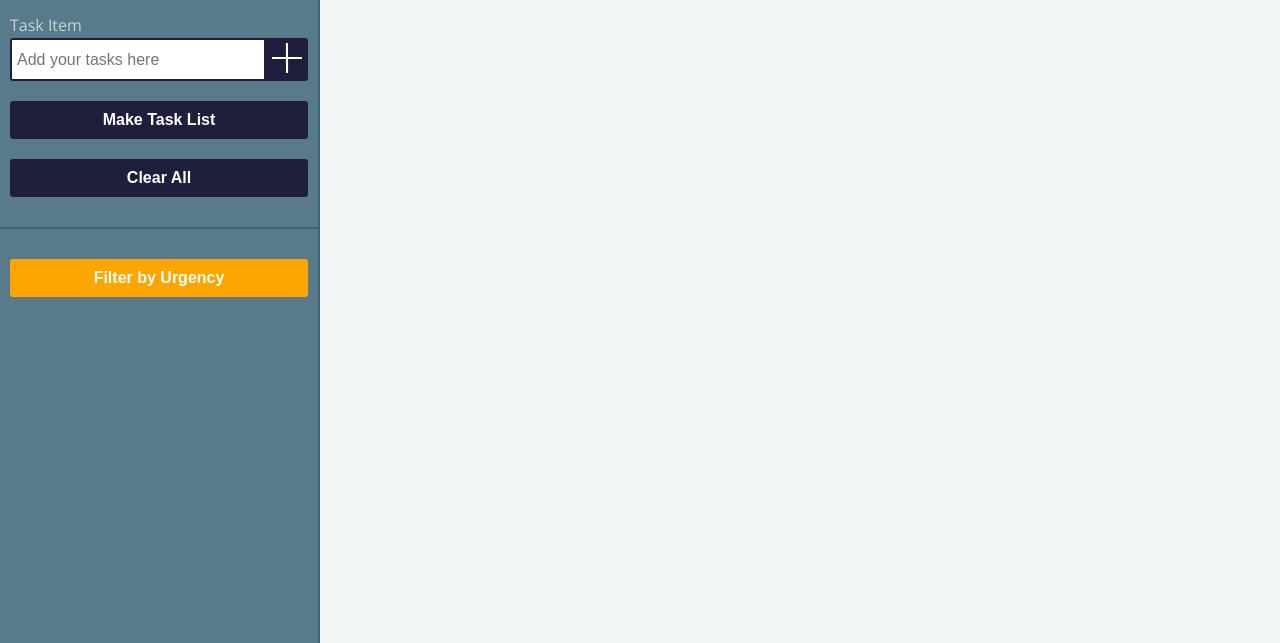
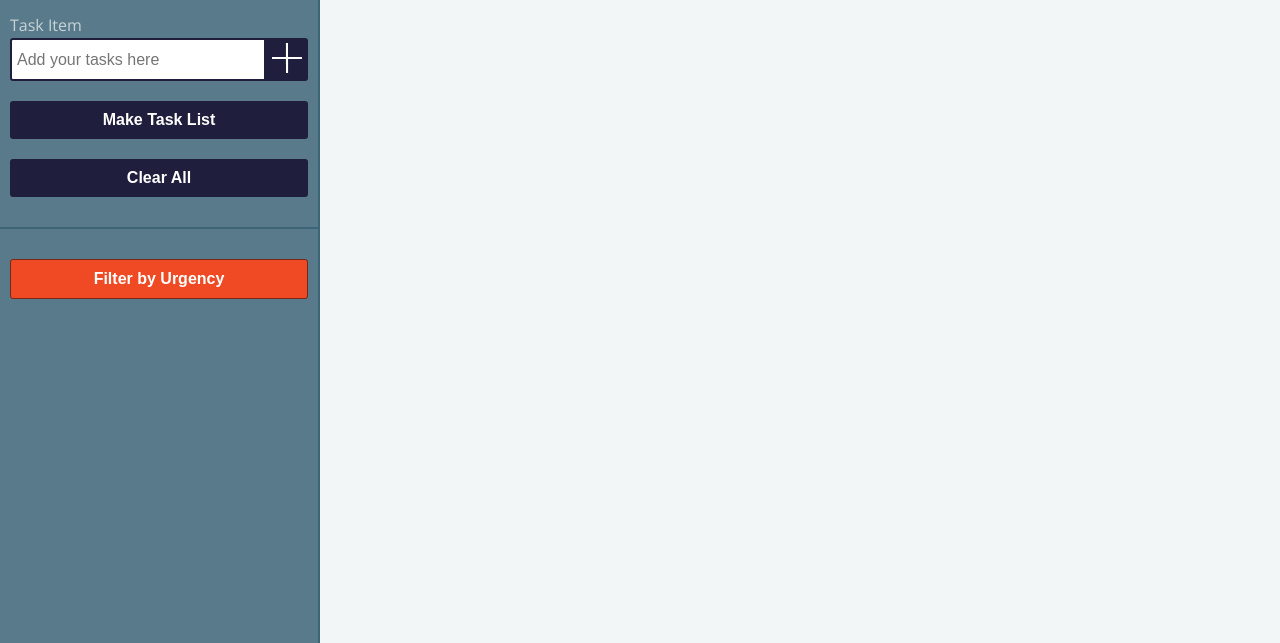
Before and after one commit to SamanthaLFreeman/Check-Yo-Self, a plain HTML site: page index.html in a window 1280 px wide. Both pictures are taken after a click on the button "Filter by Urgency". Shown: the part 157-800 px from the top of the page. Drawn offline with nearby package versions, Linux system fonts and the light colour scheme.

Commit message:
Fix color for urgency button

```diff
--- a/main.js
+++ b/main.js
@@ -240,7 +240,7 @@ function changeUrgencyClass(e) {
     pageLoad();
     e.target.setAttribute('class', 'btn nav__mid__btn--filter');
   }
-}
+};
 
 function filterUrgency() {
   cardSection.innerText = '';
--- a/styles.css
+++ b/styles.css
@@ -155,7 +155,8 @@ body {
 }
 
 .nav__mid__btn--filter--orange {
-  background-color: orange;
+  background-color: #EF4A23;
+  border: 1px solid #782616;
 }
 
 /*.nav__mid__btn--filter {
```
